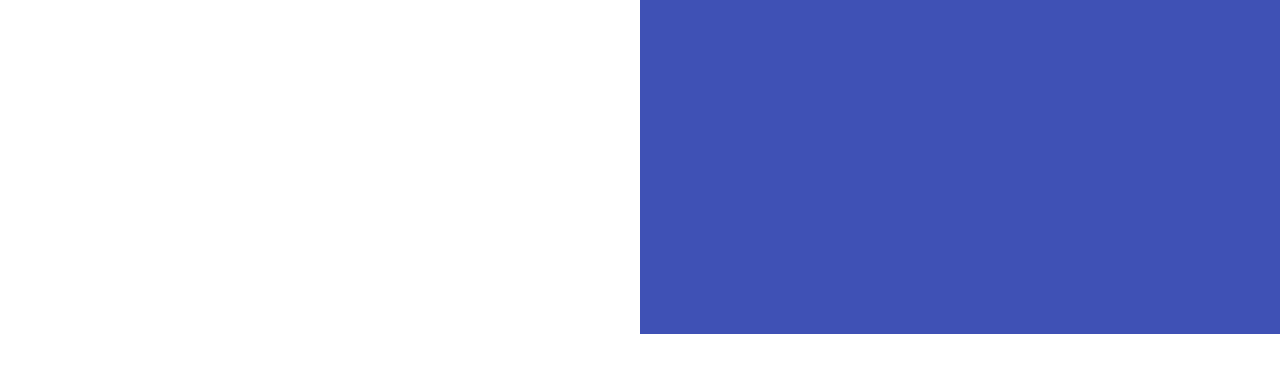
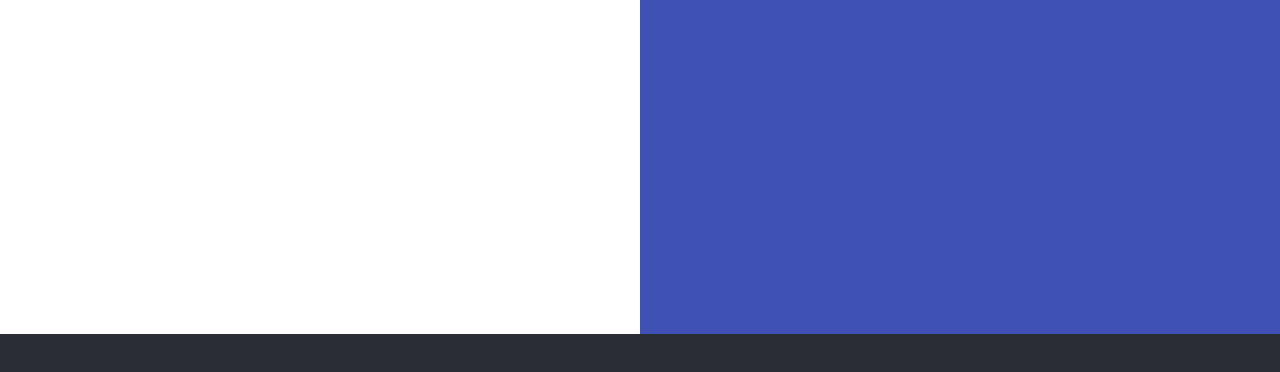
Before and after one commit to AlvaroVFon/PersonalWeb, a plain HTML site: page index.html in a window 1280 px wide. Shown: the part 478-850 px from the top of the page. Before the commit the page ends 812 px from the top, so only its background shows below. Drawn offline with Linux system fonts and the light colour scheme.

Commit message:
Añadido footer

```diff
--- a/css/style.css
+++ b/css/style.css
@@ -87,3 +87,22 @@ body {
     justify-content: center;
     align-items: center;
 }
+
+
+
+
+
+/* Footer */
+
+.main-footer {
+    min-height: 20vh;
+    background-color: #2A2D34;
+}
+
+.footer-menu {
+    display: flex;
+    flex-direction: column;
+    justify-content: center;
+    align-items: center;
+    padding: 2rem;
+}
--- a/index.html
+++ b/index.html
@@ -41,6 +41,13 @@
         </div>
     </section>
 
+    <footer class="main-footer">
+        <menu class="footer-menu">
+
+        </menu>
+
+    </footer>
+
 </body>
 
 </html>
```
